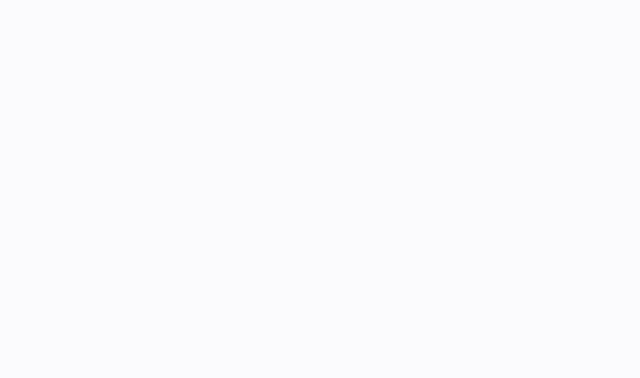
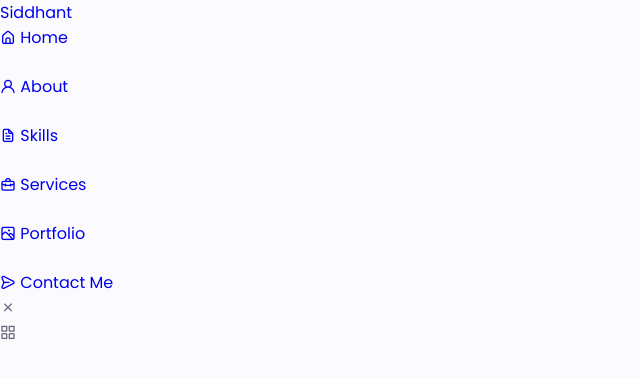
Before and after one commit to SiddhantJaiswal14/Portfolio-website, a plain HTML site: page index.html in a window 1280 px wide. Shown: the whole page, without its empty margins (0-640 px from the left). Drawn offline with nearby package versions, Linux system fonts and the light colour scheme.

Commit message:
Added list of buttons

```diff
--- a/index.html
+++ b/index.html
@@ -9,6 +9,52 @@
     <title>Siddhant Portfolio</title>
 </head>
 <body>
+    <header class="header" id="header">
+        <nav class="nav container">
+            <a href="#" class="nav__logo">Siddhant</a>
+            <div class="nav__menu" id="nav-menu">
+                <ul class="nav__list grid">
+                    <li class="nav__item">
+                        <a href="#home" class="nav__link">
+                            <i class="uil uil-estate"></i> Home
+                        </a>
+                    </li>
+                    <li class="nav__item">
+                        <a href="#about" class="nav__link">
+                            <i class="uil uil-user"></i> About
+                        </a>
+                    </li>
+                    <li class="nav__item">
+                        <a href="#skills" class="nav__link">
+                            <i class="uil uil-file-alt"></i> Skills
+                        </a>
+                    </li>
+                    <li class="nav__item">
+                        <a href="#services" class="nav__link">
+                            <i class="uil uil-briefcase-alt"></i> Services
+                        </a>
+                    </li>
+                    <li class="nav__item">
+                        <a href="#portfolio" class="nav__link">
+                            <i class="uil uil-scenery"></i> Portfolio
+                        </a>
+                    </li>
+                    <li class="nav__item">
+                        <a href="#contact" class="nav__link">
+                            <i class="uil uil-message"></i> Contact Me
+                        </a>
+                    </li>
+                </ul>
+                <i class="uil uil-times nav__close" id="nav-close"></i>
+            </div>
+            <div class="nav__btns">
+                <div class="nav__toggle" id="nav-toggle">
+                    <i class="uil uil-apps"></i>
+                </div>
+            </div>
+        </nav>
+
+    </header>
 
 
 
```
